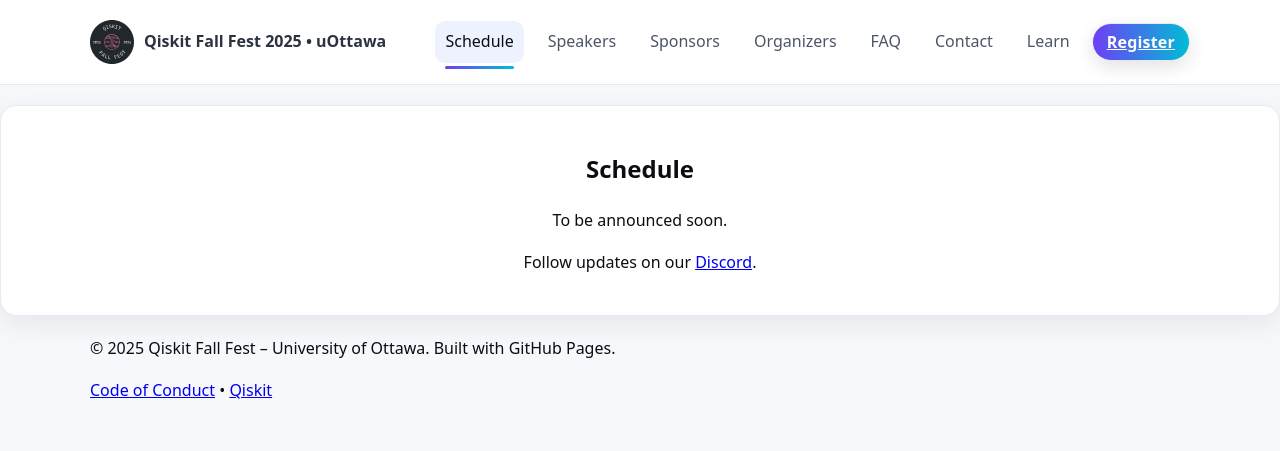
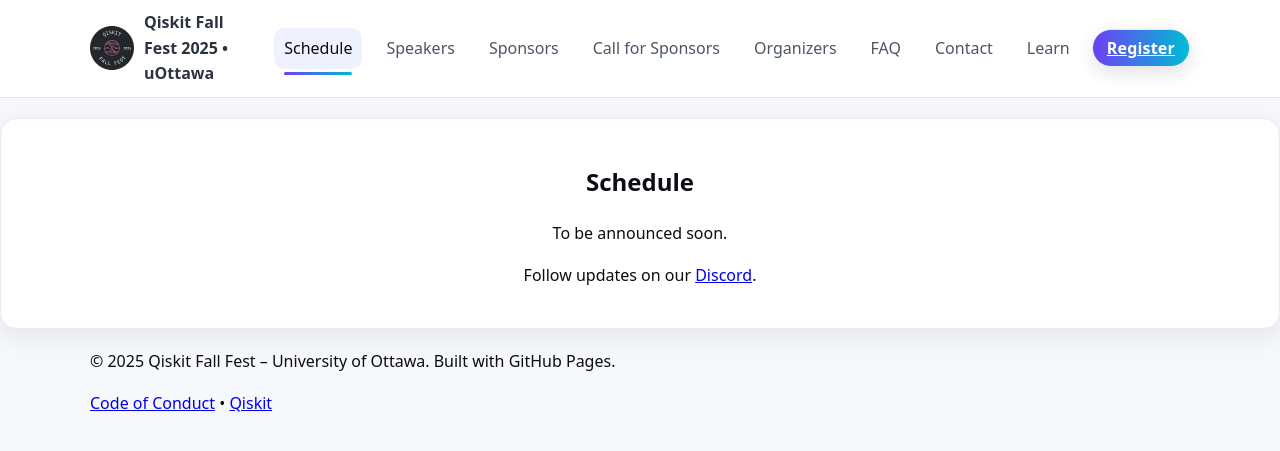
Before and after one commit to utkarshh-singh/fall-fest-2025-website, a Jekyll site: the page built from shedule.md, in a window 1280 px wide. Shown: the top 451 px of the page. Built offline with Jekyll 4.4.1, drawn with Linux system fonts in a browser that asks for light colours.

Commit message:
Update nav.yml

```diff
--- a/_data/nav.yml
+++ b/_data/nav.yml
@@ -4,6 +4,8 @@
   url: /speakers/
 - title: Sponsors
   url: /sponsors/
+- title: Call for Sponsors
+  url: /sponsorship/
 - title: Organizers
   url: /organizers/
 - title: FAQ
```
